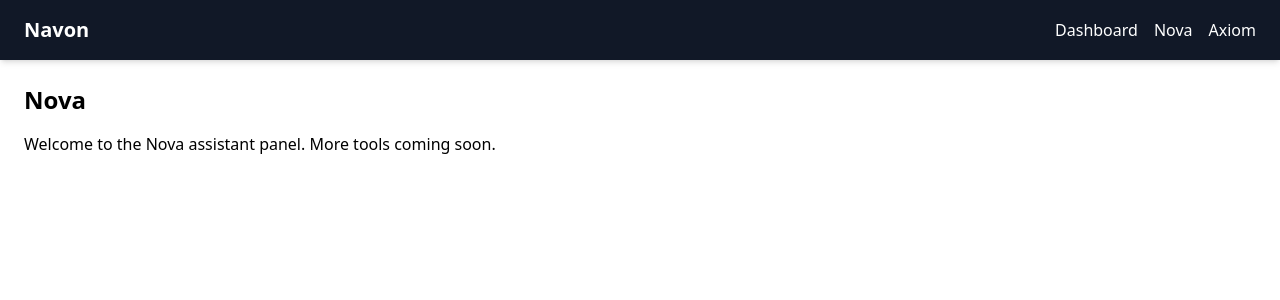
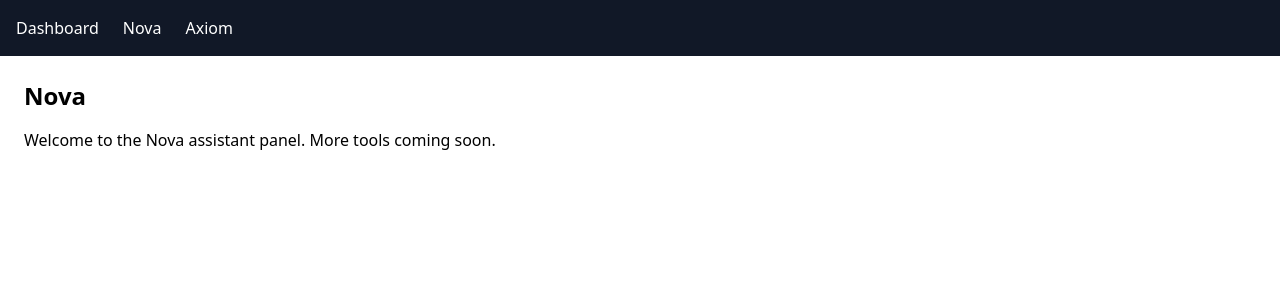
Before and after one commit to AviPulseFounder/navon-ui, a Next.js app: page /nova in a window 1280 px wide. Shown: the top 300 px of the page. Built offline with nearby package versions, Linux system fonts and the light colour scheme.

Commit message:
Add navigation links to Navbar

```diff
--- a/components/Navbar.js
+++ b/components/Navbar.js
@@ -2,13 +2,10 @@ import Link from 'next/link';
 
 export default function Navbar() {
   return (
-    <nav className="flex justify-between items-center px-6 py-4 bg-gray-900 text-white shadow-md">
-      <div className="text-xl font-semibold">Navon</div>
-      <div className="space-x-4">
-        <Link href="/dashboard" className="hover:underline">Dashboard</Link>
-        <Link href="/nova" className="hover:underline">Nova</Link>
-        <Link href="/axiom" className="hover:underline">Axiom</Link>
-      </div>
+    <nav className="bg-gray-900 text-white p-4 flex space-x-6">
+      <Link href="/dashboard">Dashboard</Link>
+      <Link href="/nova">Nova</Link>
+      <Link href="/axiom">Axiom</Link>
     </nav>
   );
 }
```
